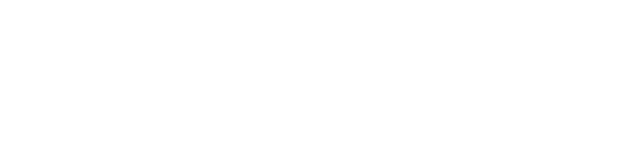
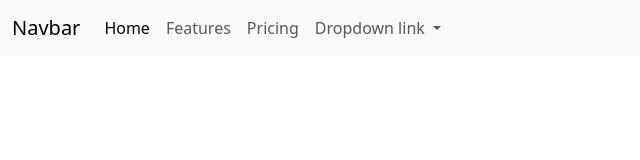
Before and after one commit to aysedo/School-Management-System, a website: page index.html in a window 1280 px wide. Shown: the whole page, without its empty margins (0-640 px from the left). Drawn offline with nearby package versions, Linux system fonts and the light colour scheme.

Commit message:
a navbar added with bootstrap

```diff
--- a/index.html
+++ b/index.html
@@ -5,10 +5,42 @@
     <meta http-equiv="X-UA-Compatible" content="IE=edge">
     <meta name="viewport" content="width=device-width, initial-scale=1.0">
     <link rel="stylesheet" href="styles.css">
+    <link href="https://cdn.jsdelivr.net/npm/bootstrap@5.3.2/dist/css/bootstrap.min.css" rel="stylesheet" integrity="sha384-T3c6CoIi6uLrA9TneNEoa7RxnatzjcDSCmG1MXxSR1GAsXEV/Dwwykc2MPK8M2HN" crossorigin="anonymous">
     <title>School Management Sytem</title>
 </head>
 <body>
-    <script>
+    <nav class="navbar navbar-expand-lg bg-body-tertiary">
+        <div class="container-fluid">
+          <a class="navbar-brand" href="#">Navbar</a>
+          <button class="navbar-toggler" type="button" data-bs-toggle="collapse" data-bs-target="#navbarNavDropdown" aria-controls="navbarNavDropdown" aria-expanded="false" aria-label="Toggle navigation">
+            <span class="navbar-toggler-icon"></span>
+          </button>
+          <div class="collapse navbar-collapse" id="navbarNavDropdown">
+            <ul class="navbar-nav">
+              <li class="nav-item">
+                <a class="nav-link active" aria-current="page" href="#">Home</a>
+              </li>
+              <li class="nav-item">
+                <a class="nav-link" href="#">Features</a>
+              </li>
+              <li class="nav-item">
+                <a class="nav-link" href="#">Pricing</a>
+              </li>
+              <li class="nav-item dropdown">
+                <a class="nav-link dropdown-toggle" href="#" role="button" data-bs-toggle="dropdown" aria-expanded="false">
+                  Dropdown link
+                </a>
+                <ul class="dropdown-menu">
+                  <li><a class="dropdown-item" href="#">Action</a></li>
+                  <li><a class="dropdown-item" href="#">Another action</a></li>
+                  <li><a class="dropdown-item" href="#">Something else here</a></li>
+                </ul>
+              </li>
+            </ul>
+          </div>
+        </div>
+      </nav>
+    <script type= "module" src="./main.js">
     </script>
 
 </body>
```
Also changed, not shown: package.json (+6 -2 lines), 1 other file.
